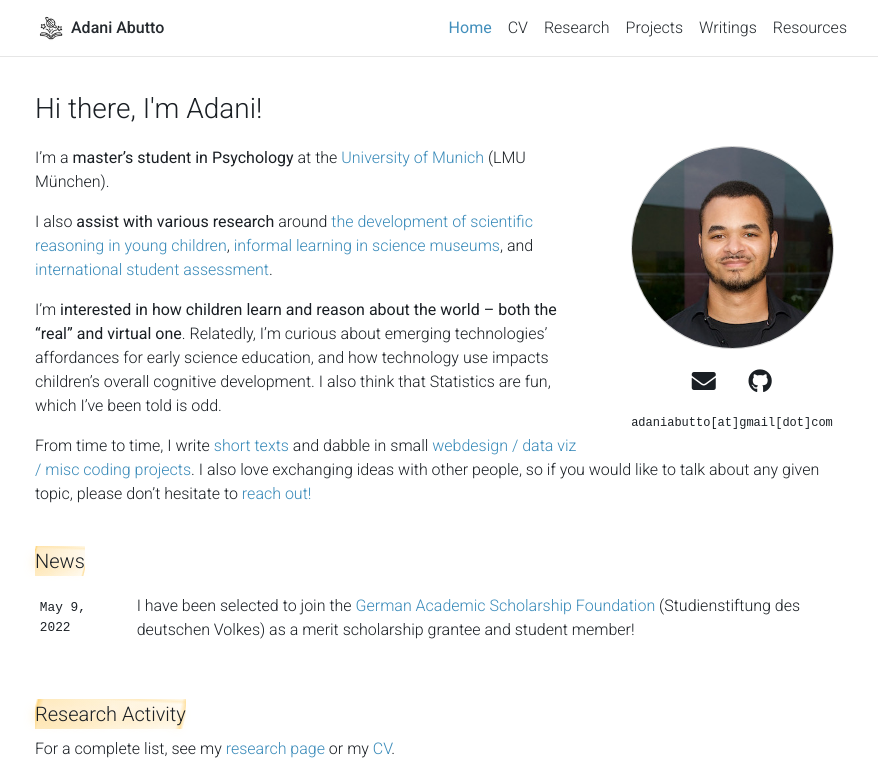
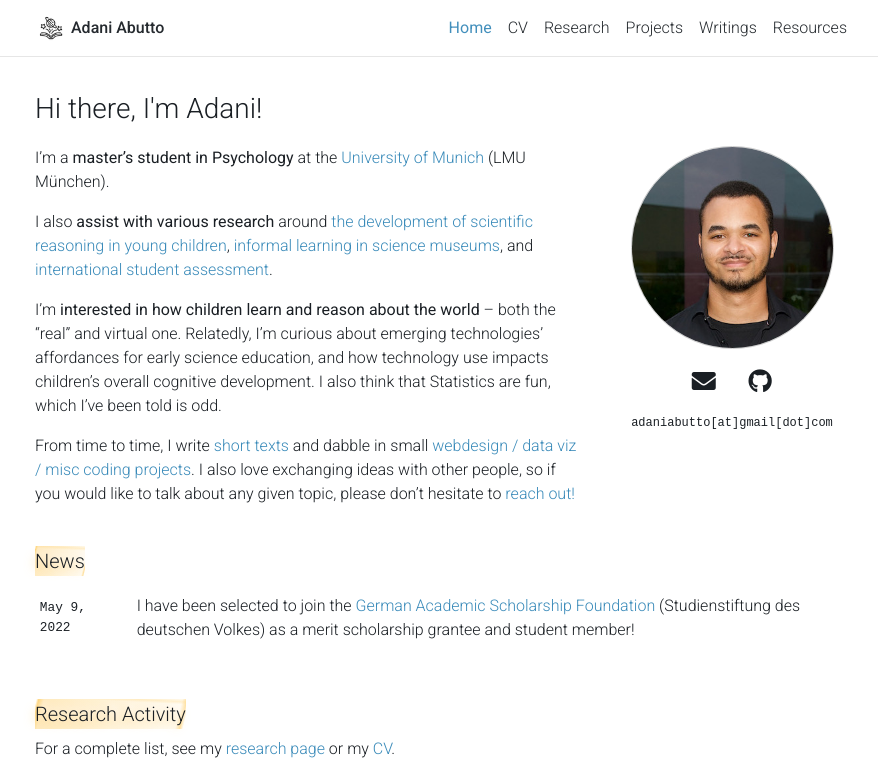
Before and after one commit to pindi-krishna/pindi-krishna.github.io, a Jekyll site: the page built from _pages/home.md, in a window 1280 px wide and 1095 px high. Shown: the top 777 px of the window, without its empty margins (195-1073 px from the left). Built offline with Jekyll 4.4.1, drawn with Linux system fonts in a browser that asks for light colours; full-size pictures stand in for the smaller copies a plugin makes; comment, search, counter and statistics services are not loaded; a style sheet for code colours, icons or effects is not loaded; grey boxes are pictures that could not be loaded.

Commit message:
Minor content + layout update on home

```diff
--- a/_pages/home.md
+++ b/_pages/home.md
@@ -18,6 +18,6 @@
 
 I also <b>assist with various research</b> around <a href="https://www.psy.lmu.de/epp/forschung/explore/index.html">the development of scientific reasoning in young children</a>, <a href="https://www.edu.sot.tum.de/en/fil/research/laufende-projekte/instructional-prompts-in-the-museum/">informal learning in science museums</a>, and <a href="http://zib.education/en/home.html">international student assessment</a>.
 
-I'm <b>interested in how children learn and reason about the world – both the "real" and virtual one</b>. Relatedly, I'm curious about emerging technologies' affordances for early science education, and how technology use impacts children's overall cognitive development. I also think that Statistics are fun, which I've been told is odd.
+I'm <b>interested in how children learn and reason about the world</b> – both the "real" and virtual one. Relatedly, I'm curious about emerging technologies' affordances for early science education, and how technology use impacts children's overall cognitive development. I also think that Statistics are fun, which I've been told is odd.
 
 From time to time, I write <a href="/writings/">short texts</a> and dabble in small <a href="https://github.com/adaniabutto">webdesign / data viz / misc coding projects</a>. I also love exchanging ideas with other people, so if you would like to talk about any given topic, please don't hesitate to <a href="mailto:adaniabutto@gmail.com">reach out!</a><br><br>
--- a/_sass/_base.scss
+++ b/_sass/_base.scss
@@ -197,7 +197,7 @@
 @media (min-width: 576px) {
   .profile {
     width: 30%;
-    margin: auto auto auto 25px;
+    margin: auto auto 25px 25px;
     .address {
       margin: auto auto 20px auto;
       p, .fa, .fas, .fab, .ai, .btn {
```
